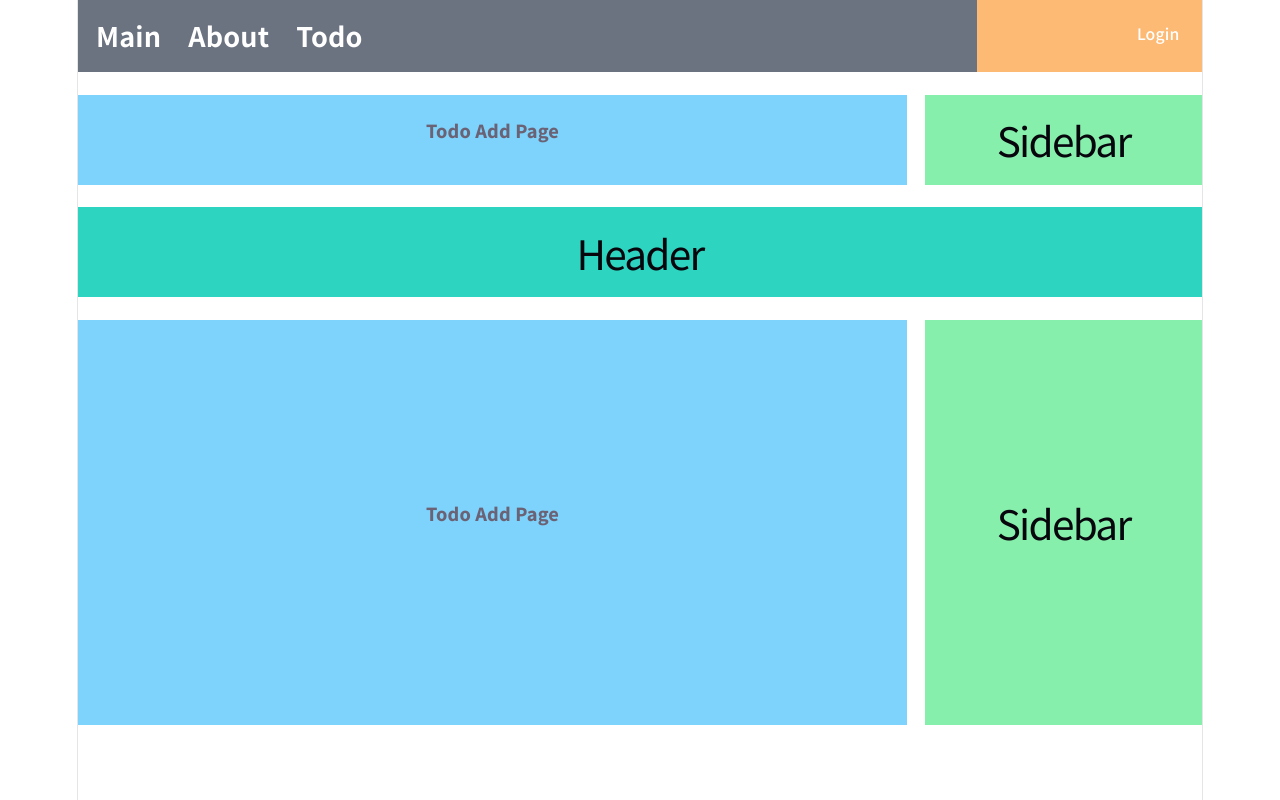
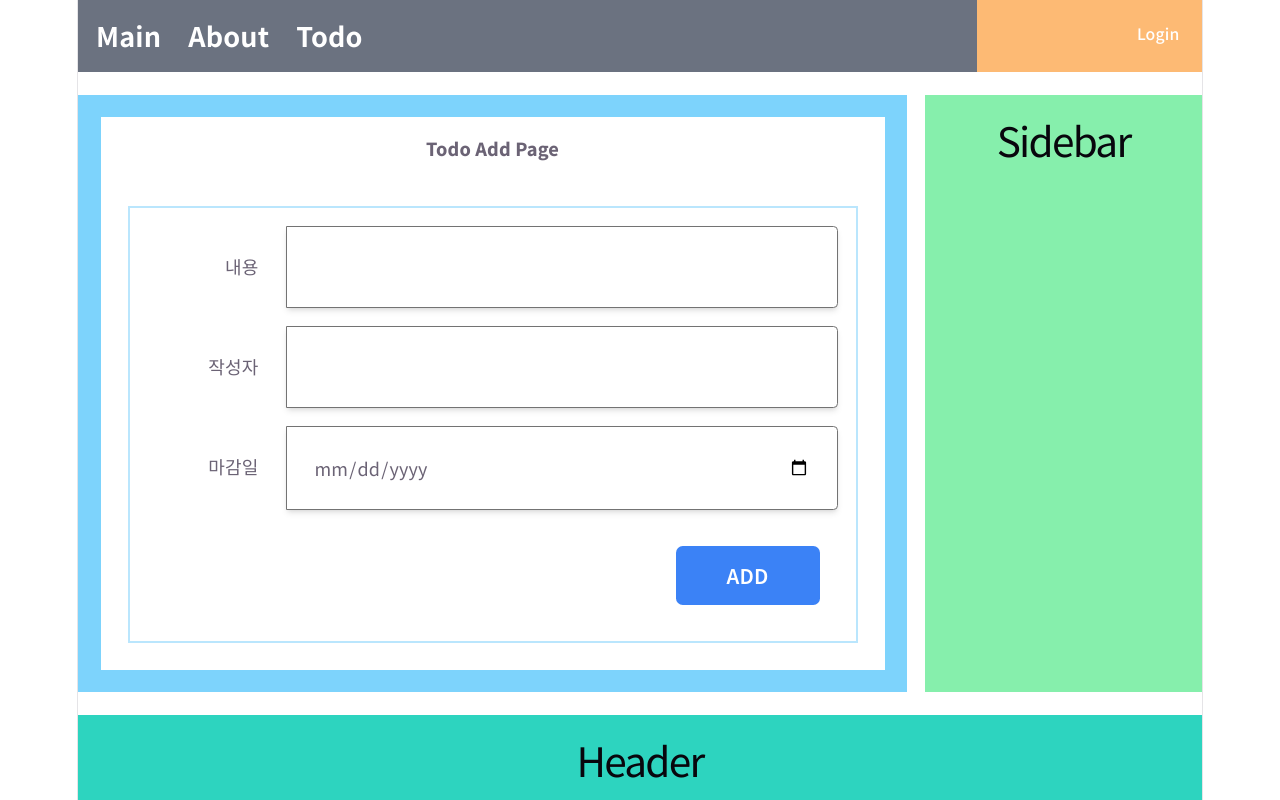
Before and after one commit to mannschaft3264/project, a React (Vite) app: page /todo/add in a window 1280 px wide. Shown: the top 800 px of the page. Built offline with nearby package versions, Linux system fonts and the light colour scheme.

Commit message:
commit redo

```diff
--- /dev/null
+++ b/src/components/common/PageComponent.jsx
@@ -0,0 +1,33 @@
+const PageComponent = ({ serverData, movePage }) => {
+    return (
+        <div className="m-6 flex justify-center">
+            {serverData.prev && (
+                <button type="button"
+                className="m-2 w-16 rounded p-2 text-center font-bold text-blue-500 hover:bg-blue-50"
+                onClick={() => movePage({ page: serverData.prevPage })}>
+                    Prev
+                </button>
+            )}
+
+            {serverData.pageNumberList.map((pageNum) => (
+                <button type="button" key={pageNum}
+                className={`m-2 w-12 rounded p-2 text-center text-white shadow-md
+                    ${serverData.currentPage === pageNum ? "bg-gray-500"
+                        : "bg-blue-500 hover:bg-blue-600"}`}
+                onClick={() => movePage({ page: pageNum })}>
+                    {pageNum}
+                </button>
+            ))}
+
+            {serverData.next && (
+                <button type="button"
+                className="m-2 w-16 rounded p-2 text-center font-bold text-blue-500 hover:bg-blue-50"
+                onClick={() => movePage({ page: serverData.nextPage })}>
+                    Next
+                </button>
+            )}
+        </div>
+    );
+};
+
+export default PageComponent;
--- /dev/null
+++ b/src/pages/todo/AddComponent.jsx
@@ -0,0 +1,74 @@
+import { useState } from "react";
+
+const initState = {
+    title: "",
+    writer: "",
+    dueDate: "",
+    completed: false,
+};
+
+const AddComponent = () => {
+    const [todo, setTodo] = useState(initState);
+
+    const handleChangeTodo = (e) => {
+        const { name, value } = e.target;
+
+        setTodo((prevTodo) => ({
+            ...prevTodo,
+            [name]: value,
+        }));
+    };
+
+    const handleClickAdd = () => {
+        console.log(todo);
+    };
+
+
+    return (
+        <div className="m-2 mt-10 border-2 border-sky-200 p-4">
+
+            <div className="flex justify-center">
+                <div className="relative mb-4 flex w-full flex-wrap items-stretch">
+                    <div className="w-1/5 p-6 text-right font-bold">
+                      내용
+                    </div>
+
+                    <input className="w-4/5 rounded-r border border-solid border-neutral-500 p-6 shadow-md"
+                    name="title" type="text" value={todo.title} onChange={handleChangeTodo}/>
+                </div>
+            </div>
+
+            <div className="flex justify-center">
+                <div className="relative mb-4 flex w-full flex-wrap items-stretch">
+                    <div className="w-1/5 p-6 text-right font-bold">
+                      작성자
+                    </div>
+
+                    <input className="w-4/5 rounded-r border border-solid border-neutral-500 p-6 shadow-md"
+                    name="writer" type="text" value={todo.writer} onChange={handleChangeTodo}/>
+                </div>
+            </div>
+
+            <div className="flex justify-center">
+                <div className="relative mb-4 flex w-full flex-wrap items-stretch">
+                    <div className="w-1/5 p-6 text-right font-bold">
+                      마감일
+                    </div>
+
+                    <input className="w-4/5 rounded-r border border-solid border-neutral-500 p-6 shadow-md"
+                    name="dueDate" type="date" value={todo.dueDate} onChange={handleChangeTodo}/>
+                </div>
+            </div>
+
+            <div className="flex justify-end p-4">
+                <button type="button"
+                className="w-32 rounded-md bg-blue-500 px-4 py-3 text-lg font-semibold text-white hover:bg-blue-600"
+                onClick={handleClickAdd}>
+                    ADD
+                </button>
+            </div>
+        </div>
+    );
+};
+
+export default AddComponent;
--- a/src/pages/todo/AddPage.jsx
+++ b/src/pages/todo/AddPage.jsx
@@ -1,7 +1,13 @@
+import AddComponent from "./AddComponent";
+
 const AddPage = () => {
     return (
+        <div className="p-4 w-full bg-white">
         <div className="textg-3xl font-extrabold">
             Todo Add Page
+        </div>
+
+        <AddComponent />
         </div>
     );
 }
--- a/src/pages/todo/ListComponent.jsx
+++ b/src/pages/todo/ListComponent.jsx
@@ -1,6 +1,7 @@
 import { useEffect, useState } from "react";
 import { getList } from "../../api/todoApi";
 import useCustomMove from "../../hooks/useCustomMove";
+import PageComponent from "../../components/common/PageComponent";
 
 const initState = {
     dtoList: [],
@@ -16,7 +17,7 @@ const initState = {
 };
 
 const ListComponent = () => {
-    const { page, size } = useCustomMove();
+    const { page, size, moveToList, moveToRead } = useCustomMove();
 
     const [serverData, setServerData] = useState(initState);
 
@@ -32,7 +33,9 @@ const ListComponent = () => {
             <div className="mx-auto flex flex-wrap justify-center p-6">
                 {serverData.dtoList.map((todo) => (
                     <div key={todo.no}
-                    className="m-2 w-full min-w-[400px] rounded-lg border border-gray-200 bg-white p-3 shadow-sm">
+                    className="m-2 w-full min-w-[400px] rounded-lg border border-gray-200 bg-white p-3 shadow-sm"
+                    onClick={() => moveToRead(todo.no)}>
+
                         <div className="flex items-center">
                             <div className="w-1 text-xl font-bold">
                                 {todo.no}
@@ -49,6 +52,8 @@ const ListComponent = () => {
                             </div>
                 ))}
             </div>
+
+            <PageComponent serverData={serverData} movePage={moveToList} />
         </div>
     );
 };
```
